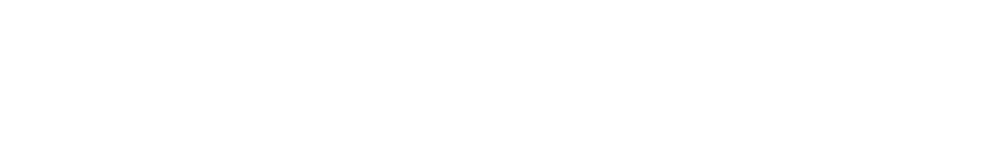
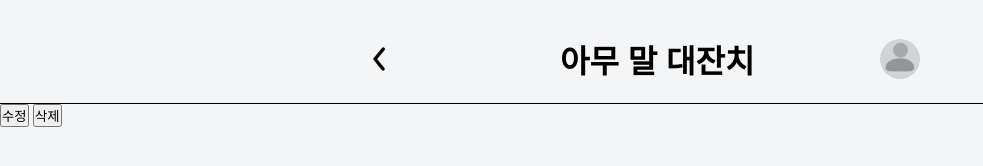
Before and after one commit to 100-hours-a-week/2-urung-lee-community-fe, a website: page src/pages/posts/detail/post.html in a window 1280 px wide. Shown: the whole page, without its empty margins (0-983 px from the left). Drawn offline with Linux system fonts and the light colour scheme.

Commit message:
[Feat] 게시글 상세 페이지 - page layout

```diff
--- a/src/pages/posts/detail/post.css
+++ b/src/pages/posts/detail/post.css
@@ -0,0 +1,77 @@
+* {
+    margin: 0;
+    padding: 0;
+    box-sizing: border-box;
+}
+
+.header-container {
+    max-width: 600px;
+    margin: 0 auto;
+    padding: 0 20px;
+    display: flex;
+    justify-content: space-between;
+    align-items: center;
+}
+
+header{
+    width: 100%;
+    height: 104px;
+    padding-top: 2.25rem;
+    padding-bottom: 2.25rem;
+    border-bottom: 1px solid #000000;
+}
+
+.title{
+    margin: 0;
+    flex: 1;
+    padding-left: 160px;
+    box-sizing: border-box;
+    background: #f4f5f7;
+}
+
+body{
+    font-family: 'Goorm Sans', sans-serif;
+    font-weight: 400;
+    min-height: 100vh;
+    display: flex;
+    flex-direction: column;
+    margin: 0;
+    background-color: #f4f5f7;
+}
+
+h1{
+    font-size: 2rem;
+    color: #000000;
+}
+
+.back-icon{
+    width: 40px;
+    height: 40px;
+    overflow: hidden;
+}
+
+.back-button{
+    width: 100%;
+    height: 100%;
+    object-fit: cover;
+}
+
+.profile-icon {
+    width: 40px;
+    height: 40px;
+    border-radius: 50%;
+    overflow: hidden;
+}
+
+.profile-image {
+    width: 100%;
+    height: 100%;
+    object-fit: cover;
+}
+
+.button-wrap{
+    max-width: 600px;
+    margin: 0 auto;
+    display: flex;
+    justify-content: flex-end;
+}
--- a/src/pages/posts/detail/post.html
+++ b/src/pages/posts/detail/post.html
@@ -0,0 +1,33 @@
+<!DOCTYPE html>
+<html lang="ko">
+<head>
+    <meta charset="UTF-8">
+    <meta name="viewport" content="width=device-width, initial-scale=1.0">
+    <link rel="stylesheet" href="/src/pages/posts/detail/post.css">
+    <title>게시글 상세조회</title>
+</head>
+<body>
+<header>
+    <div class="header-container">
+        <div class="back-icon">
+            <img src="/src/assets/images/icons/back.webp" alt="back" class="back-button">
+        </div>
+        <h1 class="title">아무 말 대잔치</h1>
+        <div class="profile-icon">
+            <img src="/src/assets/images/default/profile_img.png" alt="profile" class="profile-image">
+        </div>
+    </div>
+</header>
+<main>
+    <section>
+        <div class="post"
+        <div class="button-wrap">
+            <button class="modify-button">수정</button>
+            <button class="delete-button">삭제</button>
+        </div>
+    </section>
+
+</main>
+<!--<script src="/src/pages/posts/list/post.js"></script>-->
+</body>
+</html>
--- a/src/pages/posts/list/posts.css
+++ b/src/pages/posts/list/posts.css
@@ -21,8 +21,9 @@ header{
     border-bottom: 1px solid #000000;
 }
 
-.padding-space{
+.title{
     margin: 0;
+    flex: 1;
     padding-left: 200px;
     box-sizing: border-box;
     background: #f4f5f7;
```
Also changed, not shown: src/pages/posts/list/posts.html (+1 -1 lines), src/assets/images/icons/back.svg (added), src/assets/images/icons/back.webp (added), 1 other file.
